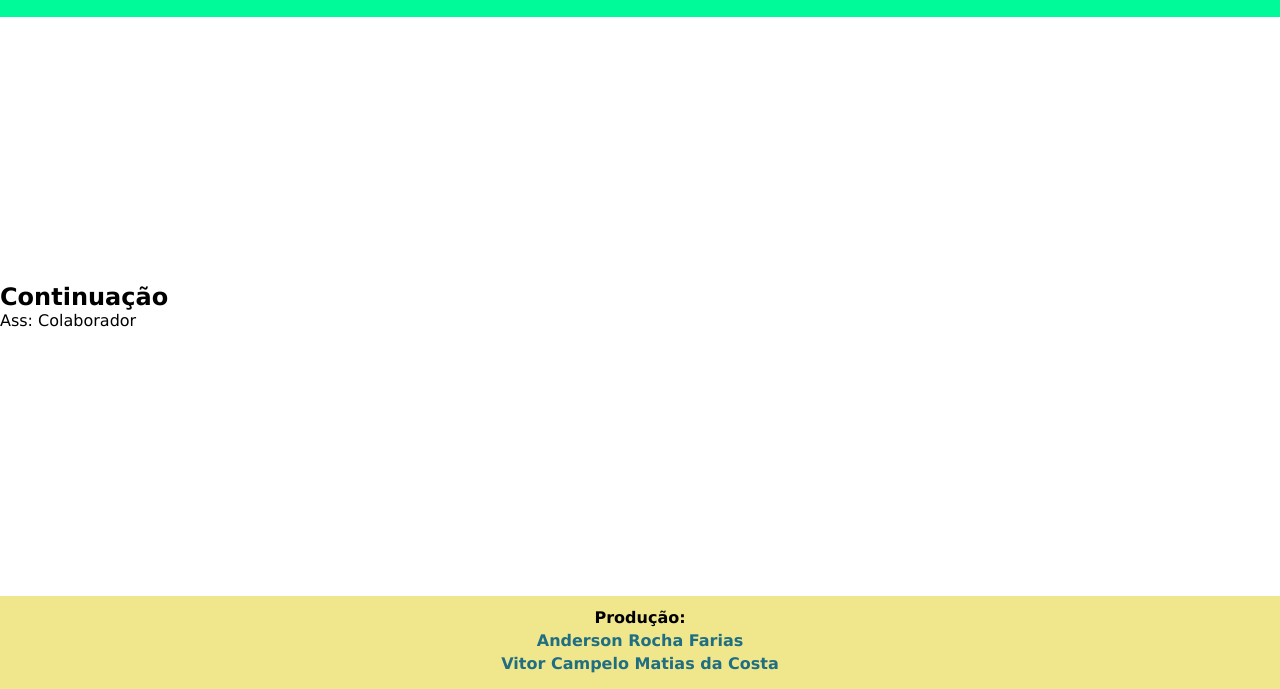
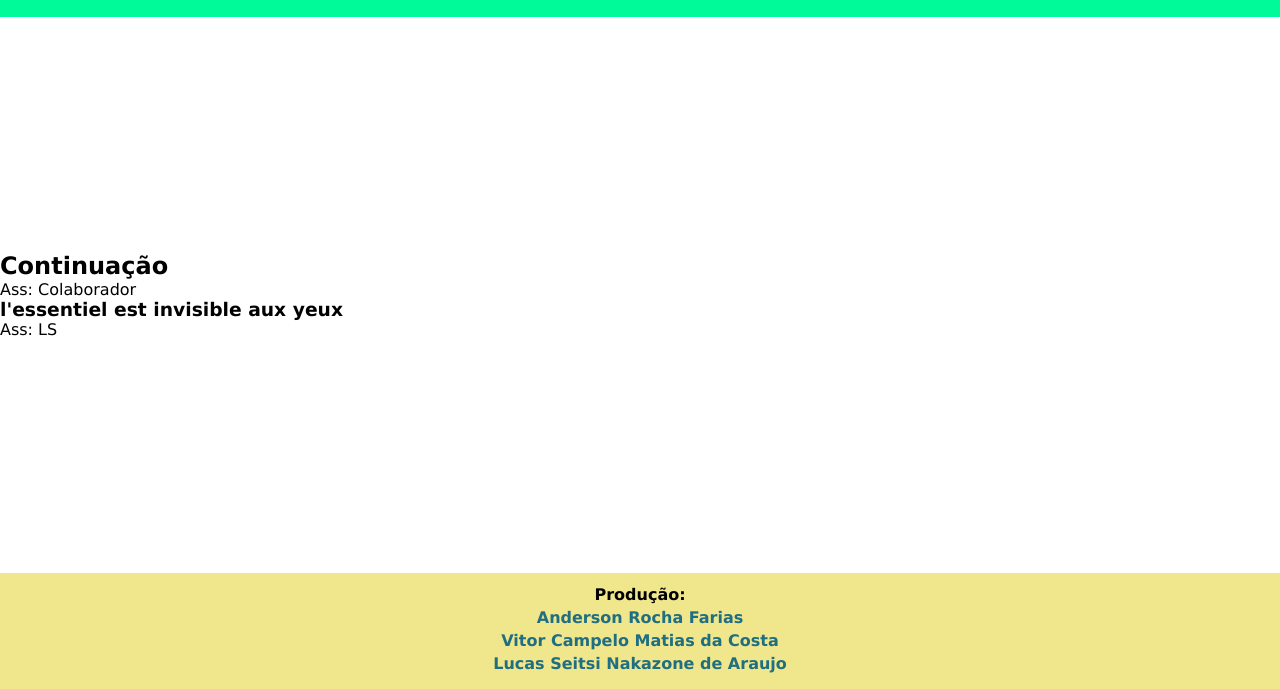
Before and after one commit to anderrf/CI_CD, a plain HTML site: page index.html in a window 1280 px wide. Shown: the part 111-800 px from the top of the page. Drawn offline with Linux system fonts and the light colour scheme.

Commit message:
footer ls

```diff
--- a/index.html
+++ b/index.html
@@ -15,11 +15,16 @@
     <div>
         <h2>Continuação</h2>
         <p>Ass: Colaborador</p>
+
+
+        <h3>l'essentiel est invisible aux yeux</h3>
+        <p>Ass: LS</p>
     </div>
     <footer>
         <h4>Produção:</h4>
         <p><a href="https://github.com/anderrf">Anderson Rocha Farias</a></p>
         <p><a href="https://github.com/vit-campelo">Vitor Campelo Matias da Costa</a></p>
+        <p><a href="https://github.com/Seitsi">Lucas Seitsi Nakazone de Araujo</a></p>
     </footer>
 </body>
 </html>
```
